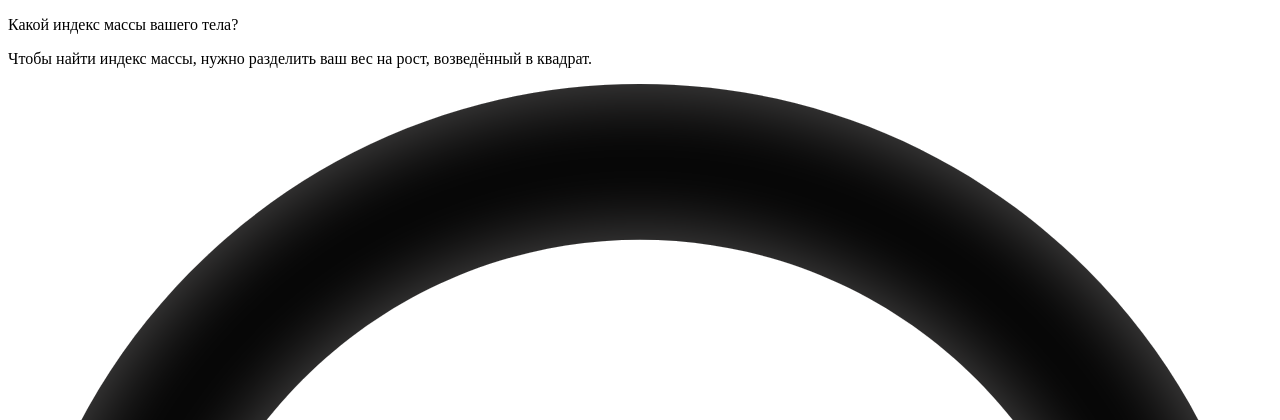
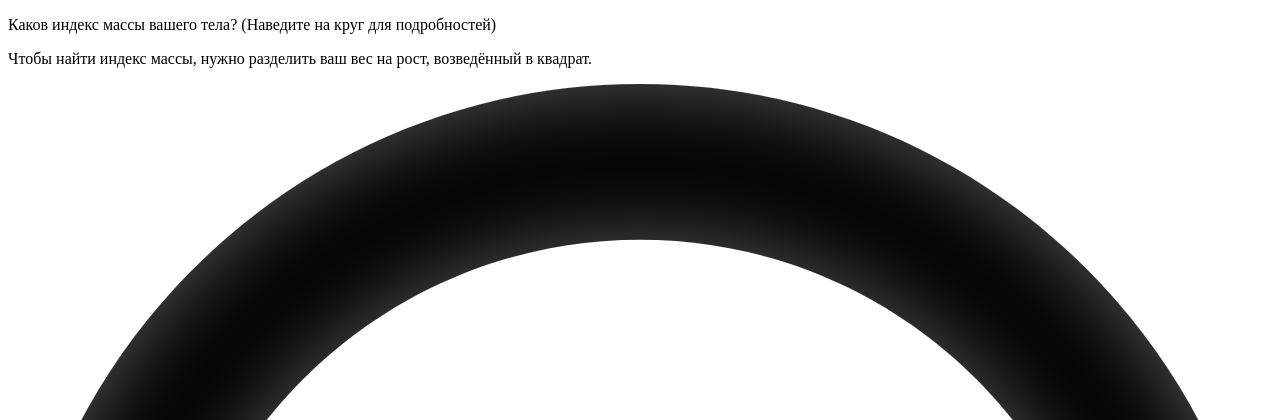
Before and after one commit to vladkalinichencko/DiaRisk, a Flask app: page /question/2 in a window 1280 px wide. Shown: the top 420 px of the page. Run offline with Flask 2, Linux system fonts and the light colour scheme; data comes from the database, SQL or seed files in the repository; both versions use the stored data as it was after the commit.

Commit message:
Снова изменил текст и пофиксил кнопки вперёд и назад

```diff
--- a/RiskOfDiabete/main.py
+++ b/RiskOfDiabete/main.py
@@ -34,39 +34,46 @@
 database.session.add(question_1)
 length_list += 1
 
-question_2 = Questions(question='Какой индекс массы вашего тела?',
+question_2 = Questions(question='Каков индекс массы вашего тела? (Наведите на круг для подробностей)',
                        text_of_question='Чтобы найти индекс массы, нужно разделить ваш вес на рост, возведённый в квадрат.', answer_1='До 25',
                        value_1=0, answer_2='25 - 30', value_2=1, answer_3='От 30', value_3=2, answer_4='', value_4=-1,
                        value=None)
 database.session.add(question_2)
 length_list += 1
 
-question_3 = Questions(question='Имеются ли у вас аутоиммунные болезни?',
+question_3 = Questions(question='Имеются ли у вас аутоиммунные болезни? (Наведите на круг для подробностей)',
                        text_of_question='Гломерулонефрит, аутоиммунный тиреоидит, гепатит, волчанка и пр.',
                        answer_1='Да', value_1=1, answer_2='', value_2=-1, answer_3='Нет', value_3=0, answer_4='',
                        value_4=-1, value=None)
 database.session.add(question_3)
 length_list += 1
 
-question_4 = Questions(question='Больны ли диабетом ваши родственники?',
+question_4 = Questions(question='Больны ли диабетом ваши родственники? (Наведите на круг для подробностей)',
                        text_of_question='Как правило, сахарный диабет в несколько раз чаще встречается у родственников больных сахарным диабетом.',
                        answer_1='Да, оба родителя', value_1=3, answer_2='Да, один родитель', value_2=2,
                        answer_3='Да, брат или сестра', value_3=1, answer_4='Нет', value_4=0, value=None)
 database.session.add(question_4)
 length_list += 1
 
-question_5 = Questions(question='Есть ли у вас вирусные инфекции?',
-                       text_of_question='Краснуха, вирусный паротит (свинка), ветряная оспа, вирусный гепатит и т.п.',
+question_5 = Questions(question='Были ли у вас вирусные инфекции? (Наведите на круг для подробностей)',
+                       text_of_question='Инфекции, которые разрушают клетки поджелудочной железы, вырабатывающие инсулин: краснуха, вирусный паротит (свинка), ветряная оспа, вирусный гепатит и т.п.',
                        answer_1='Да', value_1=1, answer_2='', value_2=-1, answer_3='Нет', value_3=0, answer_4='',
                        value_4=-1, value=None)
 database.session.add(question_5)
 length_list += 1
 
-question_6 = Questions(question='Испытываете ли вы...',
+question_6 = Questions(question='Испытываете ли вы... (Наведите на круг для подробностей)',
                        text_of_question='учащенные мочеиспускания, повышенную утомляемость, сонливость, тошноту, частое дыхание, зуд кожи?',
                        answer_1='Да, некоторые', value_1=1, answer_2='Да, все', value_2=2, answer_3='Нет', value_3=0,
                        answer_4='', value_4=-1, value=None)
 database.session.add(question_6)
+length_list += 1
+
+question_7 = Questions(question='Ведёте ли вы здоровый образ жизни? (Наведите на круг для подробностей)',
+                       text_of_question='Правильно ли вы питаетесь и занимаетесь ли вы спортом?',
+                       answer_1='Да, частично', value_1=1, answer_2='Да', value_2=2, answer_3='Нет', value_3=0,
+                       answer_4='', value_4=-1, value=None)
+database.session.add(question_7)
 length_list += 1
 
 database.session.commit()
@@ -117,4 +124,4 @@
 
 
 if __name__ == "__main__":
-    app.run(debug=True)
+    app.run(debug=False)
--- a/RiskOfDiabete/static/style.css
+++ b/RiskOfDiabete/static/style.css
@@ -14,7 +14,7 @@
   }
 
   p {
-    font-size: 30px;
+    font-size: 20px;
     text-align: center;
     vertical-align: middle;
     font-family: 'Source Sans Pro', sans-serif;
@@ -351,6 +351,7 @@
   }
 
   #big_left_arrow_div p {
+    font-size: 30px;
     font-weight: 600;
     background-color: #000000;
     color: transparent;
@@ -372,6 +373,7 @@
   }
 
   #big_right_arrow_div p {
+    font-size: 30px;
     font-weight: 600;
     background-color: #000000;
     color: transparent;
@@ -413,7 +415,7 @@
 
   #left_hover {
     visibility: hidden;
-    transform: translate(100px, 0) rotate(180deg);
+    transform: translate(0, 0) rotate(180deg);
     opacity: 0;
     transition: opacity 0.2s ease-out 0s, transform 0.2s ease-out 0s;
   }
@@ -427,7 +429,6 @@
   .left_arrow:hover ~ #left_hover {
     visibility: visible;
     opacity: 1;
-    transform: translate(0, 0) rotate(180deg);
   }
 
   .left_arrow:hover ~ #big_left_arrow_div {
@@ -437,7 +438,7 @@
 
   #right_hover {
     visibility: hidden;
-    transform: translate(-100px, 0) rotate(0deg);
+    transform: translate(0, 0) rotate(0deg);
     opacity: 0;
     transition: opacity 0.2s ease-out 0s, transform 0.2s ease-out 0s;
   }
@@ -451,7 +452,6 @@
   .right_arrow:hover ~ #right_hover {
     visibility: visible;
     opacity: 1;
-    transform: translate(0, 0) rotate(0deg);
   }
 
   .right_arrow:hover ~ #big_right_arrow_div {
@@ -491,7 +491,7 @@
   }
 
   p {
-    font-size: 30px;
+    font-size: 20px;
     text-align: center;
     vertical-align: middle;
     font-family: 'Source Sans Pro', sans-serif;
@@ -667,6 +667,7 @@
     margin-left: 5vw;
   }
 
+
   .status_tube {
     transition: all 0.2s ease-out 0s;
     width: 90vw;
--- a/RiskOfDiabete/templates/result_bad.html
+++ b/RiskOfDiabete/templates/result_bad.html
@@ -31,6 +31,6 @@
         </filter>
         </defs>
     </svg>
-    <p id="final_text">Всё плохо</p>
+    <p id="final_text">Мы вам настоятельно рекомендуем сходить к врачу.</p>
 </body>
 </html>
```
Also changed, not shown: RiskOfDiabete/test.db.
